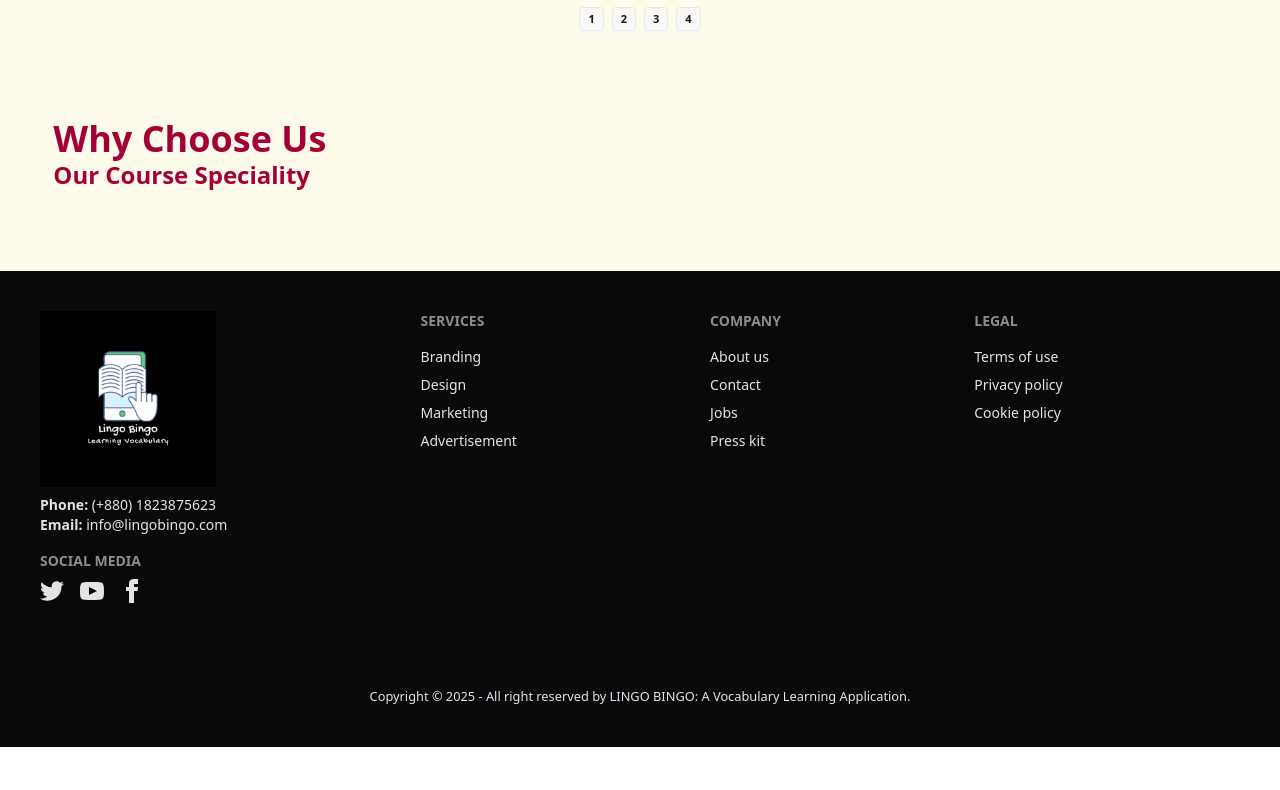
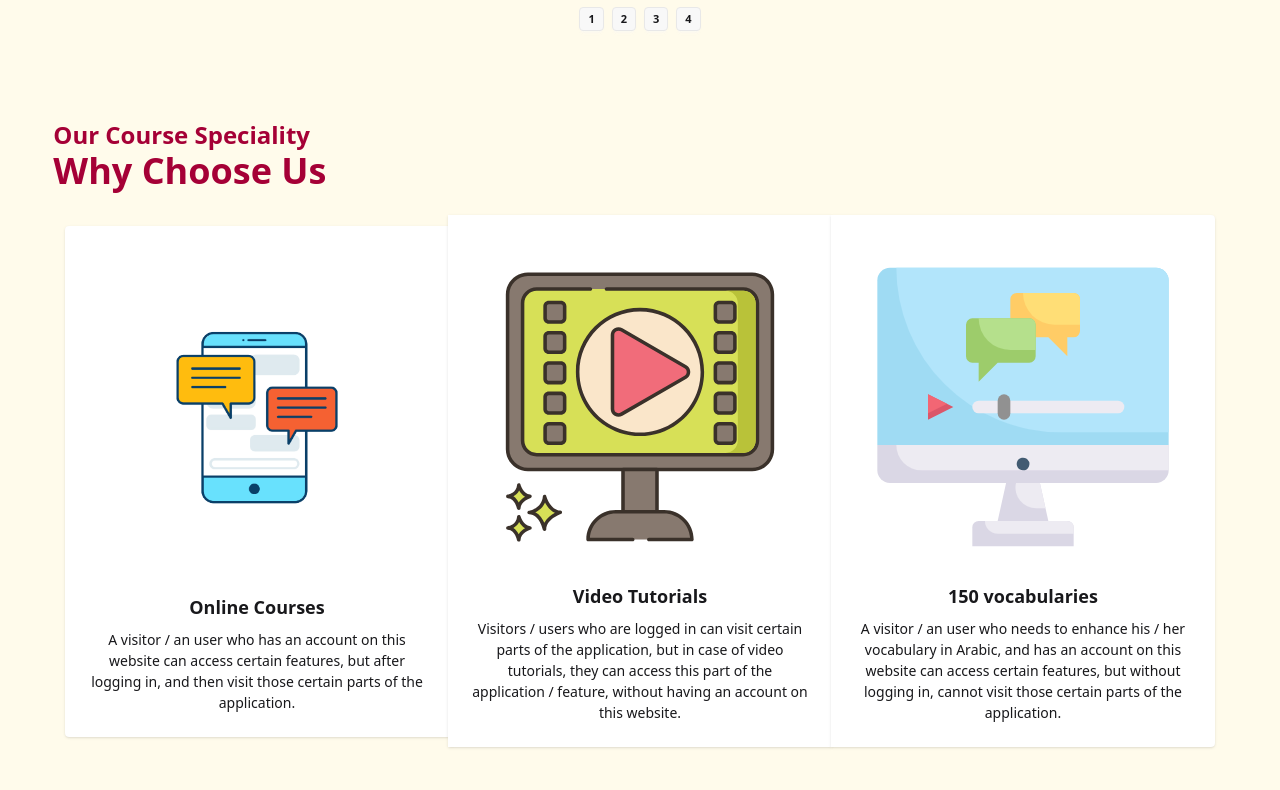
Before and after one commit to DevelopWebAdnan/react-learning-language, a React (Vite) app: page / in a window 1280 px wide. Shown: the part 2370-3160 px from the top of the page. Before the commit the page ends 3117 px from the top, so only its background shows below. Built offline with nearby package versions, Linux system fonts and the light colour scheme.

Commit message:
Our Speciality section done.

```diff
--- a/src/components/Speciality/Speciality.jsx
+++ b/src/components/Speciality/Speciality.jsx
@@ -1,10 +1,52 @@
 import React from 'react';
+import chatting from '../../assets/images/chatting.png';
+import reshotVideo from '../../assets/images/reshot-icon-video.svg';
+import reshotLanguage from '../../assets/images/reshot-icon-language.svg';
 
 const Speciality = () => {
     return (
         <div>
-            <h3 className="text-2xl md:text-3xl lg:text-4xl font-bold text-rose-800">Why Choose Us</h3>
-            <h4 className="text-2xl font-bold text-rose-800">Our Course Speciality</h4>
+            <h3 className="text-2xl font-bold text-rose-800">Our Course Speciality</h3>
+            <h2 className="text-2xl md:text-3xl lg:text-4xl font-bold text-rose-800 mb-6">Why Choose Us</h2>
+            <div className="join join-vertical lg:join-horizontal flex justify-center items-center">
+                <div className="card join-item bg-base-100 w-96 shadow-sm">
+                    <figure className="px-10 pt-10">
+                        <img
+                            src={chatting}
+                            alt="chatting.png"
+                            className="rounded-xl" />
+                    </figure>
+                    <div className="card-body items-center text-center">
+                        <h2 className="card-title">Online Courses</h2>
+                        <p>A visitor / an user who has an account on this website can access certain features, but after logging in, and then visit those certain parts of the application.</p>
+                    </div>
+                </div>
+                <div className="card join-item bg-base-100 w-96 shadow-sm">
+                    <figure className="px-10 pt-10">
+                        <img
+                            src={reshotVideo}
+                            alt="reshot-icon-video.svg"
+                            className="rounded-xl" />
+                    </figure>
+                    <div className="card-body items-center text-center">
+                        <h2 className="card-title">Video Tutorials</h2>
+                        <p>Visitors / users who are logged in can visit certain parts of the application, but in case of video tutorials, they can access this part of the application / feature, without having an account on this website.</p>
+                    </div>
+                </div>
+                <div className="card join-item bg-base-100 w-96 shadow-sm">
+                    <figure className="px-10 pt-10">
+                        <img
+                            src={reshotLanguage}
+                            alt="reshot-icon-language.svg"
+                            className="rounded-xl" />
+                    </figure>
+                    <div className="card-body items-center text-center">
+                        <h2 className="card-title">150 vocabularies</h2>
+                        <p>A visitor / an user who needs to enhance his / her vocabulary in Arabic, and has an account on this website can access certain features, but without logging in, cannot visit those certain parts of the application.</p>
+                    </div>
+                </div>
+            </div>
+
         </div>
     );
 };
--- a/src/components/Testimonials/Testimonials.jsx
+++ b/src/components/Testimonials/Testimonials.jsx
@@ -4,7 +4,7 @@ const Testimonials = () => {
     return (
         <div>
             <h3 className="text-lg md:text-xl lg:text-2xl font-bold text-rose-800">Testimonials</h3>
-            <h3 className="text-2xl md:text-3xl lg:text-4xl font-bold text-rose-800">WHAT ARE THEY SAYING</h3>
+            <h2 className="text-2xl md:text-3xl lg:text-4xl font-bold text-rose-800">WHAT ARE THEY SAYING</h2>
 
             {/* Carousel */}
             <div className=" w-full carousel">
```
Also changed, not shown: src/assets/images/chatting.png (renamed from src/assets/images/chatting-5.png), src/assets/images/chatting.svg (renamed from src/assets/images/chatting-5.svg).
